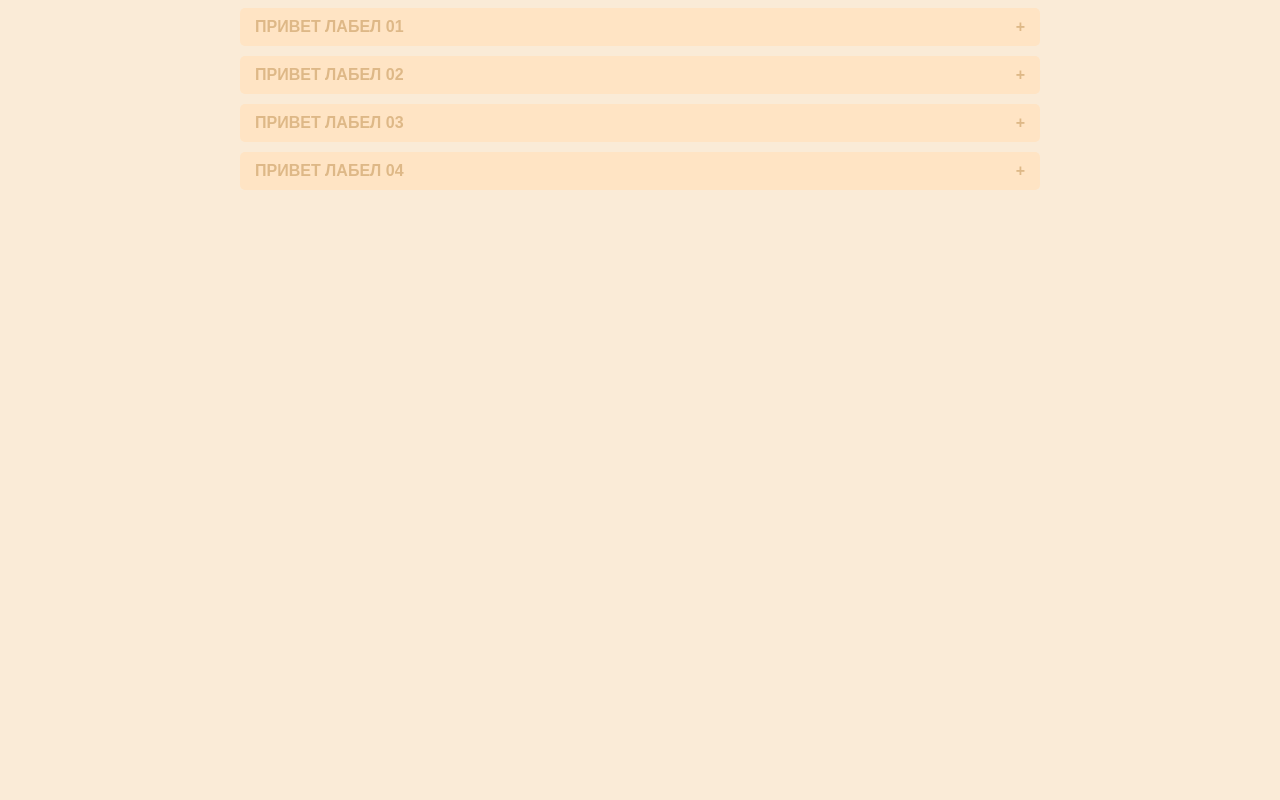
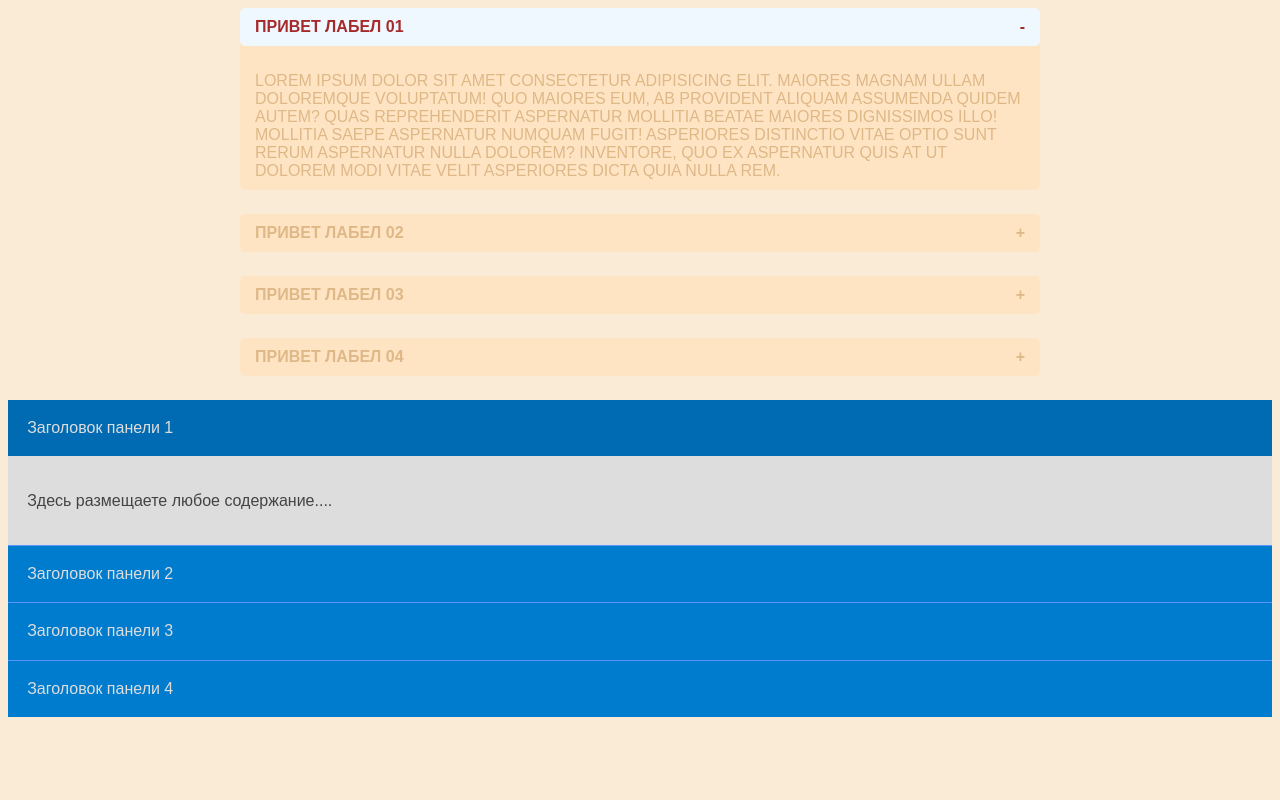
Before and after one commit to VitaliMay/IT-Incubator, a plain HTML site: page draft-cssBayan/draft-cssBayan-index.html in a window 1280 px wide. Drawn offline with Linux system fonts and the light colour scheme.

Commit message:
feat: nazvanie_vashego_commita (Fri, Mar 10, 2023 11:32:30 PM)

```diff
--- a/draft-cssBayan/draft-cssBayan-index.html
+++ b/draft-cssBayan/draft-cssBayan-index.html
@@ -11,7 +11,8 @@
     <div class="container">
         <div class="accordion">
             <div class="tab">
-                <input type="checkbox" id="tab1">
+                <!-- используя в инпуте checked сразу открываем содержимое -->
+                <input type="checkbox" id="tab1" checked>
                 <label for="tab1" class="tab-title">Привет лабел 01</label>
                 <p class="tab-content">Lorem ipsum dolor sit amet consectetur adipisicing elit. Maiores magnam ullam doloremque voluptatum! Quo maiores eum, ab provident aliquam assumenda quidem autem? Quas reprehenderit aspernatur mollitia beatae maiores dignissimos illo!
                 Mollitia saepe aspernatur numquam fugit! Asperiores distinctio vitae optio sunt rerum aspernatur nulla dolorem? Inventore, quo ex aspernatur quis at ut dolorem modi vitae velit asperiores dicta quia nulla rem.</p>
@@ -48,5 +49,50 @@
             </div>
         </div>
     </div>
+
+<!-- ************************************************************************ -->
+<!-- ************************************************************************ -->
+<!-- ************************************************************************ -->
+
+<ul class="accordion">
+    <li class="accordion_item">
+        <input type="radio" class="accordion_toggle" name="accordion-01" id="toggle-01" checked hidden>
+        <label class="accordion_trigger" for="toggle-01">Заголовок панели 1</label>
+        <div class="accordion_target">
+            <p>
+                Здесь размещаете любое содержание....
+            </p>
+        </div>
+    </li>
+    <li class="accordion_item">
+        <input type="radio" class="accordion_toggle" name="accordion-01" id="toggle-02" hidden>
+        <label class="accordion_trigger" for="toggle-02">Заголовок панели 2</label>
+        <div class="accordion_target">
+            <p>
+                Здесь размещаете любое содержание....
+            </p>
+        </div>
+    </li>
+    <li class="accordion_item">
+        <input type="radio" class="accordion_toggle" name="accordion-01" id="toggle-03" hidden>
+        <label class="accordion_trigger" for="toggle-03">Заголовок панели 3</label>
+        <div class="accordion_target">
+            <p>
+                Здесь размещаете любое содержание....
+            </p>
+        </div>
+    </li>
+    <li class="accordion_item">
+        <input type="radio" class="accordion_toggle" name="accordion-01" id="toggle-04" hidden>
+        <label class="accordion_trigger" for="toggle-04">Заголовок панели 4</label>
+        <div class="accordion_target">
+            <p>
+                Здесь размещаете любое содержание....
+            </p>
+        </div>
+    </li>
+</ul>
+
+
 </body>
 </html>
--- a/draft-cssBayan/draft-cssBayan-style.css
+++ b/draft-cssBayan/draft-cssBayan-style.css
@@ -36,6 +36,8 @@ body {
 
     position: relative;
 
+    cursor: pointer;
+
 }
 
 .tab-title::after {
@@ -60,3 +62,91 @@ body {
 .tab :checked ~ .tab-content {
     display: block;
 }
+
+
+
+/******************************************************************************************************/
+/******************************************************************************************************/
+/******************************************************************************************************/
+
+.accordion {
+    margin: 0;
+    margin-bottom: 1.5rem;
+    padding: 0;
+    list-style: none;
+  }
+  .accordion_item {
+    border-bottom: 1px solid #5a95fd;
+  }
+  .accordion_item:last-of-type {
+    border-bottom: none;
+  }
+  /**
+  * Элемент label который запускает открыть/закрыть.
+  */
+  .accordion_trigger {
+    display: block;
+    background-color: #007ccf;
+    color: #ddd;
+    font-weight: normal;
+    cursor: pointer;
+    padding: 1.2em;
+  }
+
+  /* меняем цвет фона у активного переключателя */
+
+  .accordion_toggle:checked ~ .accordion_trigger {
+    background-color: #006bb3;
+  }
+
+  /**
+   * эти элементы radio/checkbox всегда должны быть скрыты.
+   */
+  .accordion_toggle {
+    position: absolute;
+    display: none;
+  }
+  /**
+  * скрытое содержание аккордеона.
+  */
+  .accordion_target {
+    border: 0;
+    clip: rect(0 0 0 0);
+    height: 1px;
+    margin: -1px;
+    overflow: hidden;
+    padding: 0;
+    position: absolute;
+    width: 1px;
+    background-color: #ddd;
+    color: #444;
+  }
+  /**
+  * когда переключатель checked на radio/checkbox, показать содержимое аккордеона.
+  */
+  .accordion_toggle:checked ~ .accordion_target {
+    position: static;
+    overflow: visible;
+    clip: auto;
+    margin: auto;
+    padding: 1.2rem;
+    width: auto;
+    height: auto;
+  /* задержка появления  функция анимации */
+    -webkit-animation:fadeIn ease-in 0.5s;
+    -moz-animation:fadeIn ease-in 0.5s;
+    animation:fadeIn ease-in 0.5s;
+  }
+  /* анимация при появлении блоков с содержанием */
+  @-moz-keyframes fadeIn {
+      from { opacity: 0; }
+  to { opacity: 1 }
+  }
+  @-webkit-keyframes fadeIn {
+      from { opacity: 0; }
+  to { opacity: 1 }
+  }
+  @keyframes fadeIn {
+      from { opacity: 0; }
+  to { opacity: 1 }
+  }
```
Also changed, not shown: 1 other file.
